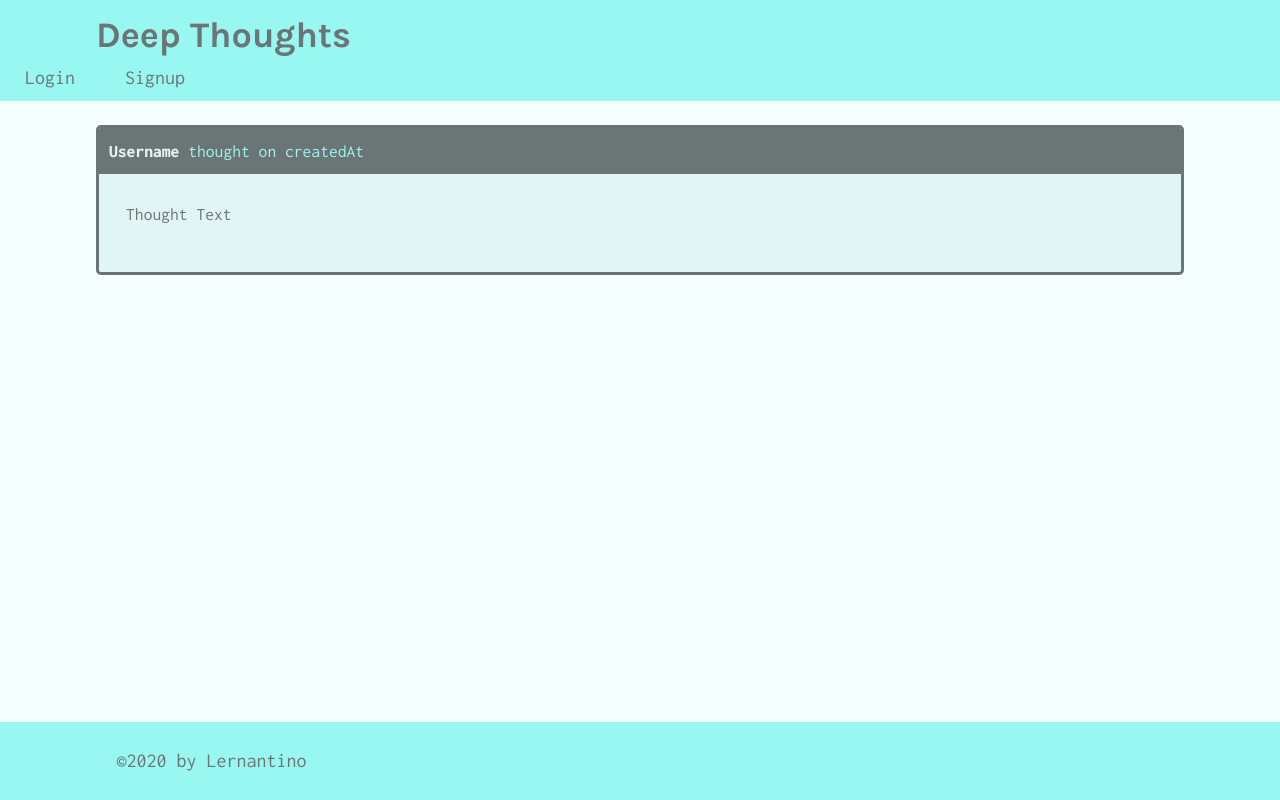
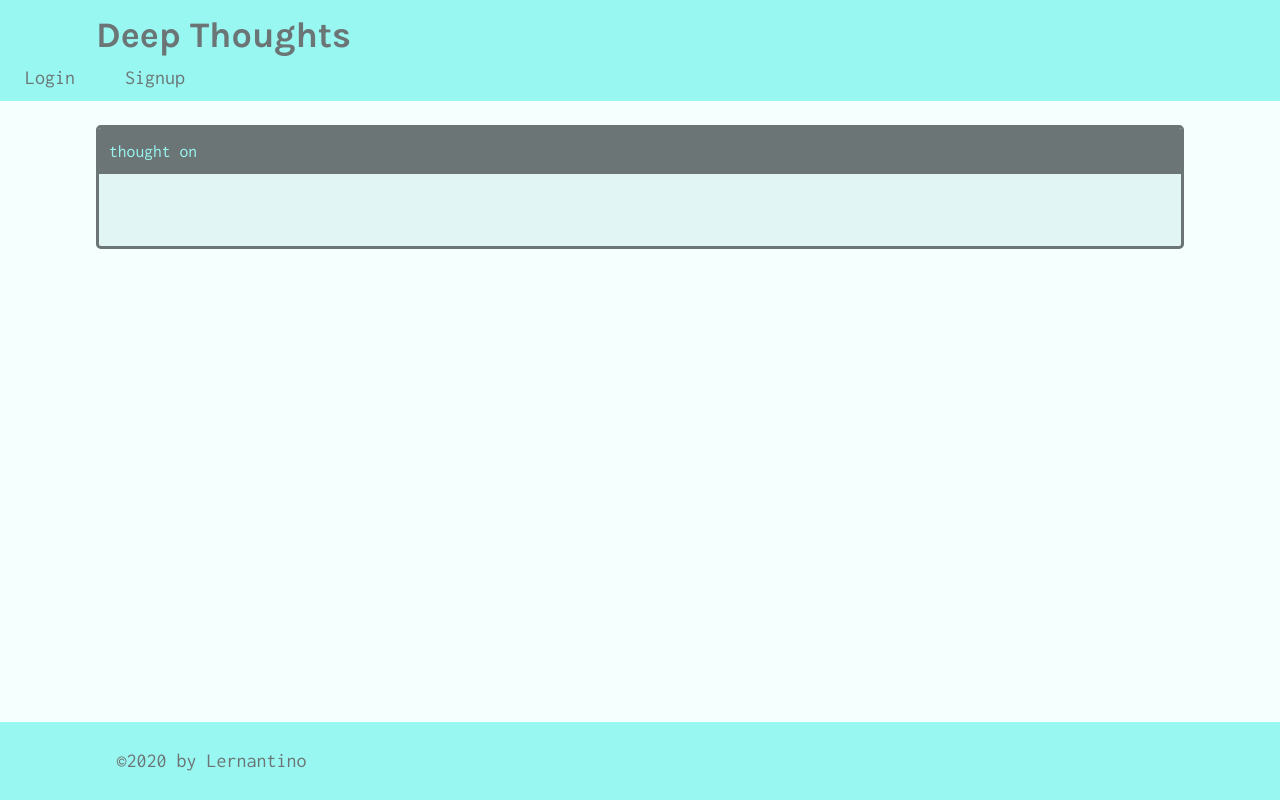
Before and after one commit to Dj-Viking/deep-thoughts, a React (Create React App) app in the folder client/: page /thought in a window 1280 px wide. Built offline with nearby package versions, Linux system fonts and the light colour scheme; no server answers.

Commit message:
21.4.5 able to see the single thought render

```diff
--- a/client/src/pages/SingleThought.js
+++ b/client/src/pages/SingleThought.js
@@ -1,22 +1,37 @@
 import React from 'react';
 import { useParams } from 'react-router-dom';
+import { useQuery } from '@apollo/react-hooks';
+import { QUERY_THOUGHT } from '../utils/queries.js';
 
 const SingleThought = props => {
   const {
     id: thoughtId
   } = useParams();
   console.log(thoughtId);
+
+  const { loading, data } = useQuery
+  (
+    QUERY_THOUGHT,
+    {
+      variables: { id: thoughtId }
+    }
+  );
+  const thought = data?.thought || {};
+  if (loading) {
+    return <div>Loading...</div>;
+  }
+
   return (
     <div>
       <div className="card mb-3">
         <p className="card-header">
           <span style={{ fontWeight: 700 }} className="text-light">
-            Username
+            {thought.username}
           </span>{' '}
-          thought on createdAt
+          thought on {thought.createdAt}
         </p>
         <div className="card-body">
-          <p>Thought Text</p>
+          <p>{thought.thoughtText}</p>
         </div>
       </div>
     </div>
--- a/client/src/utils/queries.js
+++ b/client/src/utils/queries.js
@@ -17,3 +17,21 @@ export const QUERY_THOUGHTS = gql`
     }
   }
 `;
+
+export const QUERY_THOUGHT = gql `
+  query thought($id: ID!) {
+    thought(_id: $id) {
+      _id
+      thoughtText
+      createdAt
+      username
+      reactionCount
+      reactions {
+        _id
+        createdAt
+        username
+        reactionBody
+      }
+    }
+  }
+`;
```
